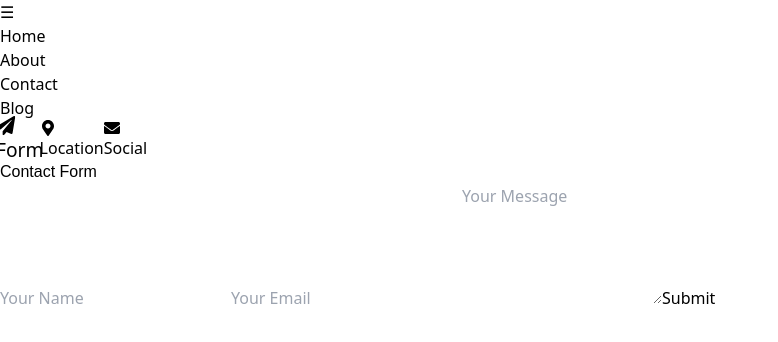
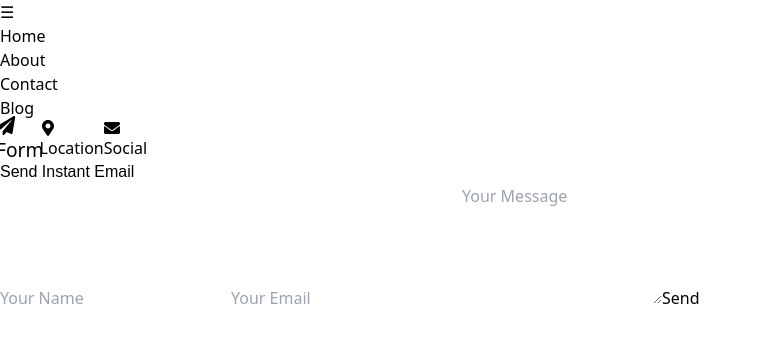
Before and after one commit to Abraham-trigs/Abraham-trigs, a React (Vite) app in the folder LightOfAbraham/: page /Contact in a window 1280 px wide. Shown: the top 342 px of the page, without its empty margins (0-778 px from the left). Built offline with nearby package versions, Linux system fonts and the light colour scheme; the HTML template or start-up script is replaced by a standard one.

Commit message:
ContactForm store chaged to QuickSendEmail

```diff
--- a/LightOfAbraham/src/components/UI/GithubRepoCard.jsx
+++ b/LightOfAbraham/src/components/UI/GithubRepoCard.jsx
@@ -23,7 +23,7 @@ const GithubRepoCard = ({ repo }) => {
       }}
       whileHover={{ scale: 1.03, rotateZ: 1 }}
       whileTap={{ scale: 0.98 }}
-      className="bg-air rounded-2xl shadow-lg p-5 border border-[#004B46] transition-all duration-300 hover:bg-blood hover:bg-opacity-0"
+      className="bg-air rounded-2xl shadow-lg p-5 border border-bone transition-all duration-300 hover:bg-blood-800 hover:bg-opacity-0"
     >
       {/* Repository name displayed prominently */}
       <h3 className="text-xl font-semibold text-cloud p-2 bg-blood rounded-lg text-center hover:bg-power mb-2">
--- a/LightOfAbraham/src/components/UI/Nav.jsx
+++ b/LightOfAbraham/src/components/UI/Nav.jsx
@@ -16,7 +16,7 @@ const NavLinkItem = ({ path, label, onClick, isActive }) => (
     </Link>
 
     {/* Animated background hover effect */}
-    <span className="absolute inset-0 bg-bone opacity-0 group-hover:opacity-100 transform scale-x-0 group-hover:scale-x-100 transition-all duration-200 ease-in-out z-[-1]"></span>
+    <span className="absolute inset-0 bg-bone opacity-0 group-hover:opacity-0 transform scale-x-0 group-hover:scale-x-100 transition-all duration-200 ease-in-out z-[-1]"></span>
   </li>
 );
 
--- a/LightOfAbraham/src/pages/ContactPage.jsx
+++ b/LightOfAbraham/src/pages/ContactPage.jsx
@@ -19,7 +19,7 @@ const ContactPage = () => {
       case "form":
         return (
           <div className="p-4">
-            <h3 className="text-lg font-bold mb-4">Contact Form</h3>
+            <h3 className="text-lg font-bold mb-4">Send Instant Email</h3>
             <form className="space-y-4">
               <input
                 type="text"
@@ -36,8 +36,8 @@ const ContactPage = () => {
                 className="w-full p-2 border rounded-md"
                 rows="5"
               />
-              <button className="px-4 py-2 bg-blood text-white rounded-md hover:bg-blood/90 transition">
-                Submit
+              <button className="px-4 py-2 bg-bone hover:bg-air hover:text-blood shadow-sm text-white rounded-md hover:bg-blood/90 transition">
+                Send
               </button>
             </form>
           </div>
--- a/LightOfAbraham/src/pages/EmailForm.jsx
+++ b/LightOfAbraham/src/pages/EmailForm.jsx
@@ -137,7 +137,7 @@ const ContactForm = () => {
         <button
           type="submit"
           disabled={isSending}
-          className={`w-full ${isSending ? 'bg-gray-500 cursor-not-allowed' : 'bg-bone hover:bg-blood'} text-white font-semibold py-2 px-4 rounded-xl transition-all duration-300`}
+          className={`w-full ${isSending ? 'bg-gray-500 cursor-not-allowed' : 'bg-bone hover:bg-blood'} text-power font-semibold py-2 px-4 rounded-xl transition-all duration-300`}
         >
           {isSending ? "Sending..." : "Send Message"}
         </button>
--- a/LightOfAbraham/src/store/ContactFormStore.js
+++ b/LightOfAbraham/src/store/QuickSendEmail.js
@@ -4,7 +4,7 @@ import emailjs from '@emailjs/browser';
 /**
  * Zustand store for managing contact form submission state and logic.
  */
-const useContactStore = create((set, get) => ({
+const useQuickSendEmail = create((set, get) => ({
   isSending: false, // Indicates whether the form is currently being submitted
   isSent: false,    // Indicates whether the form was successfully submitted
   error: null,      // Stores the error message if submission fails
@@ -66,4 +66,4 @@ const useContactStore = create((set, get) => ({
   }
 }));
 
-export default useContactStore;
+export default useQuickSendEmail;
```
